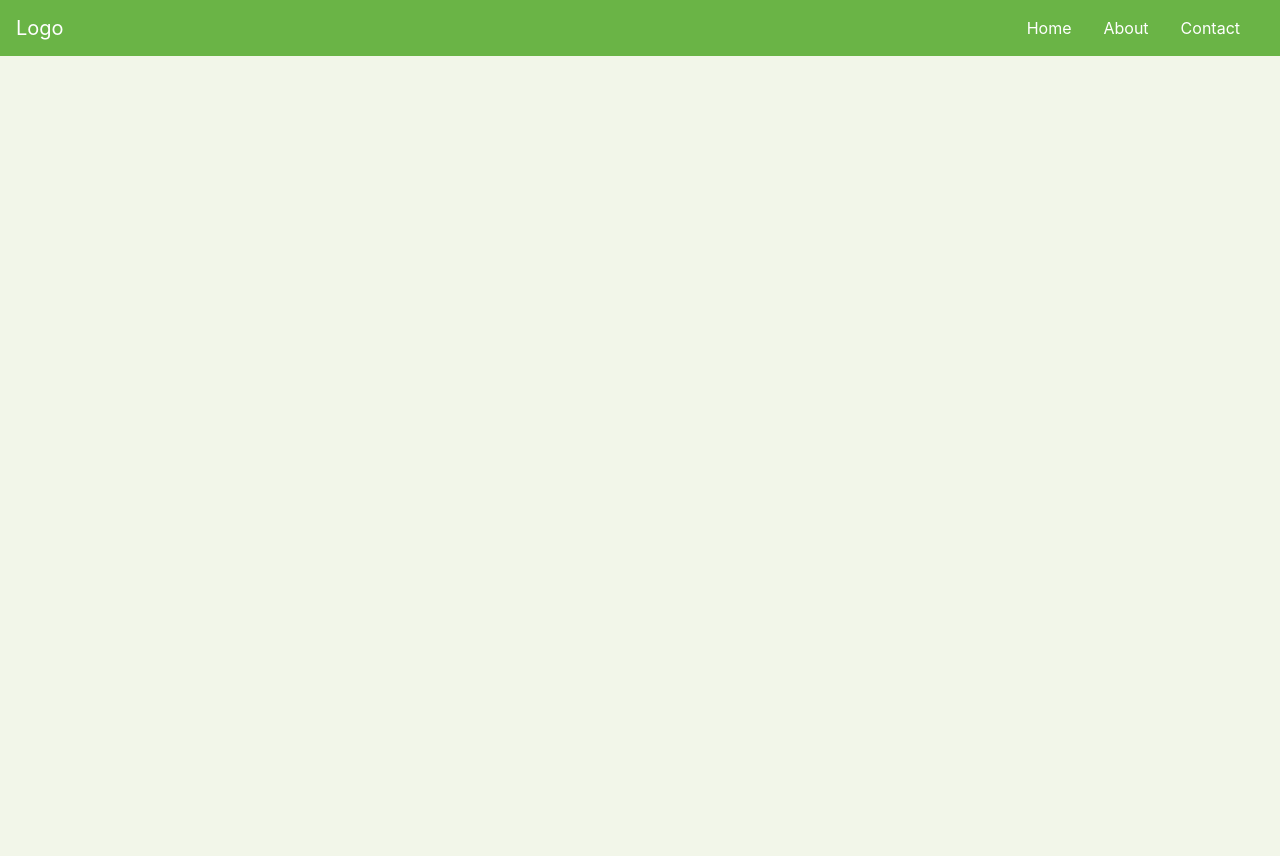
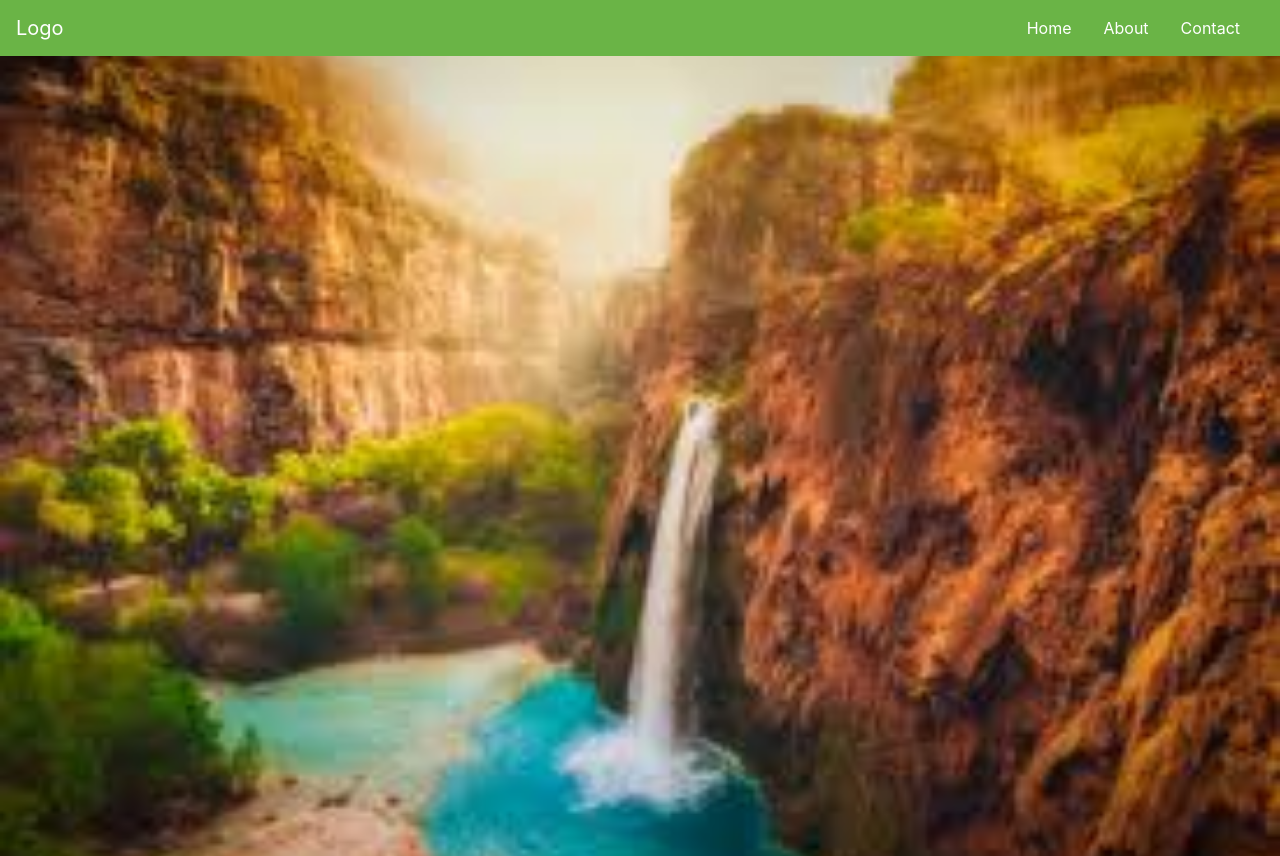
Before and after one commit to AnikaMantripragada/AnikaMantripragada.github.io, a plain HTML site: page index.html in a window 1280 px wide. Drawn offline with nearby package versions, Linux system fonts and the light colour scheme.

Commit message:
Update main.css

```diff
--- a/main.css
+++ b/main.css
@@ -23,7 +23,7 @@ body {
 }
 
 .header {
-  background-image: url('.jpg');
+  background-image: url('download.jpg');
   background-size: cover;
   background-position: center;
   position: relative;
```
